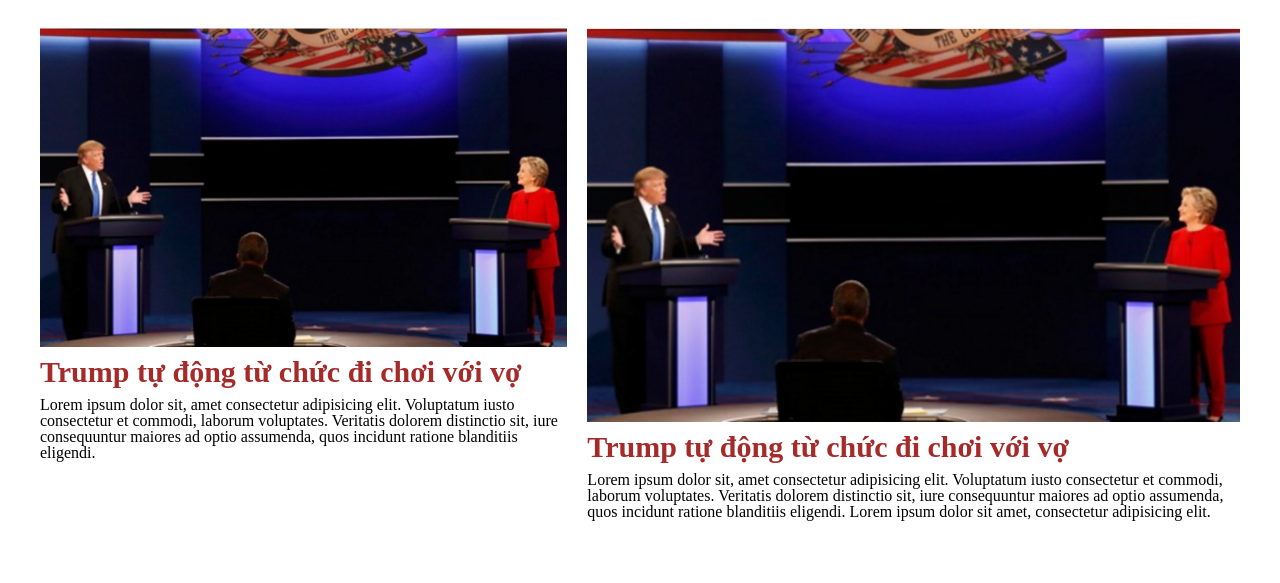
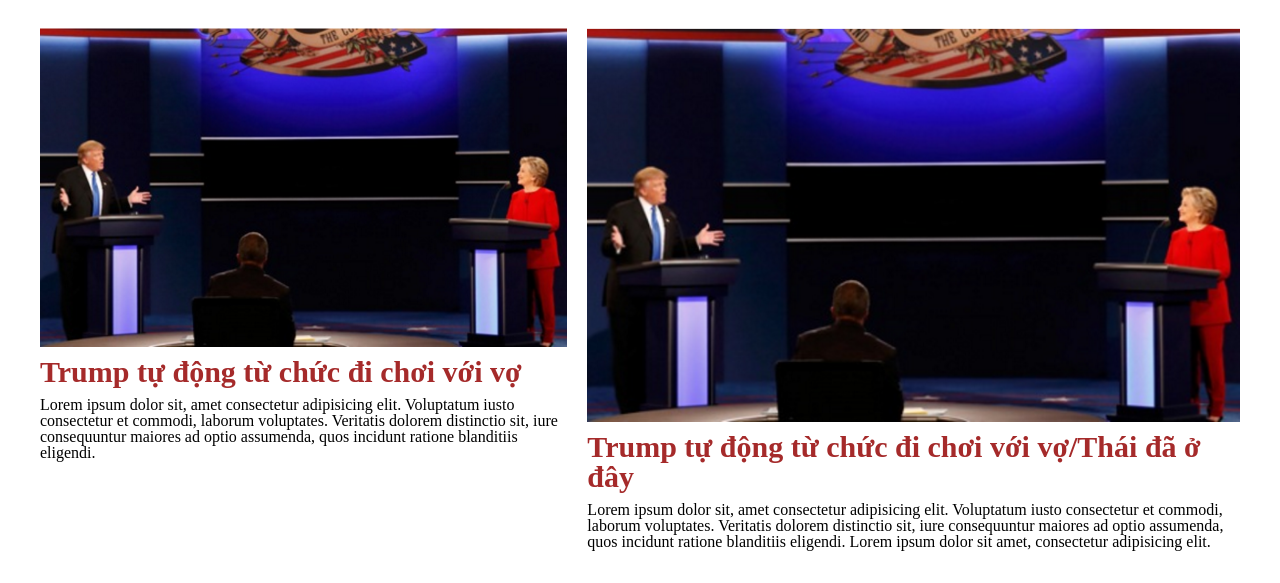
Before and after one commit to 7binh/kiem_tra, a plain HTML site: page index.html in a window 1280 px wide. Shown: the part 217-800 px from the top of the page. Drawn offline with Linux system fonts and the light colour scheme.

Commit message:
thaisuacode

```diff
--- a/index.html
+++ b/index.html
@@ -91,7 +91,7 @@
                   <img src="./images/thumnails.png" alt="" />
                 </div>
                 <h1 class="main-content-title">
-                  Trump tự động từ chức đi chơi với vợ
+                  Trump tự động từ chức đi chơi với vợ/Thái đã ở đây
                 </h1>
                 <p class="main-content-desc">
                   Lorem ipsum dolor sit, amet consectetur adipisicing elit.
```
